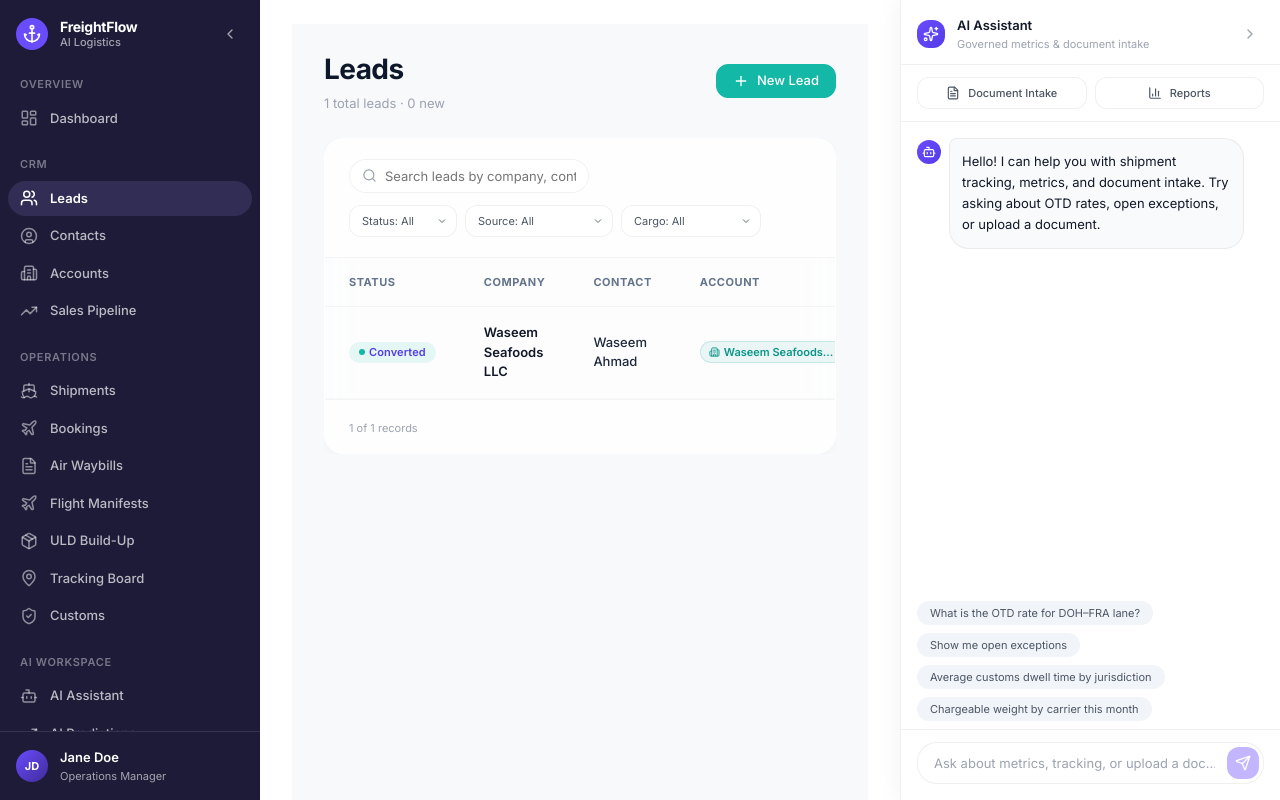
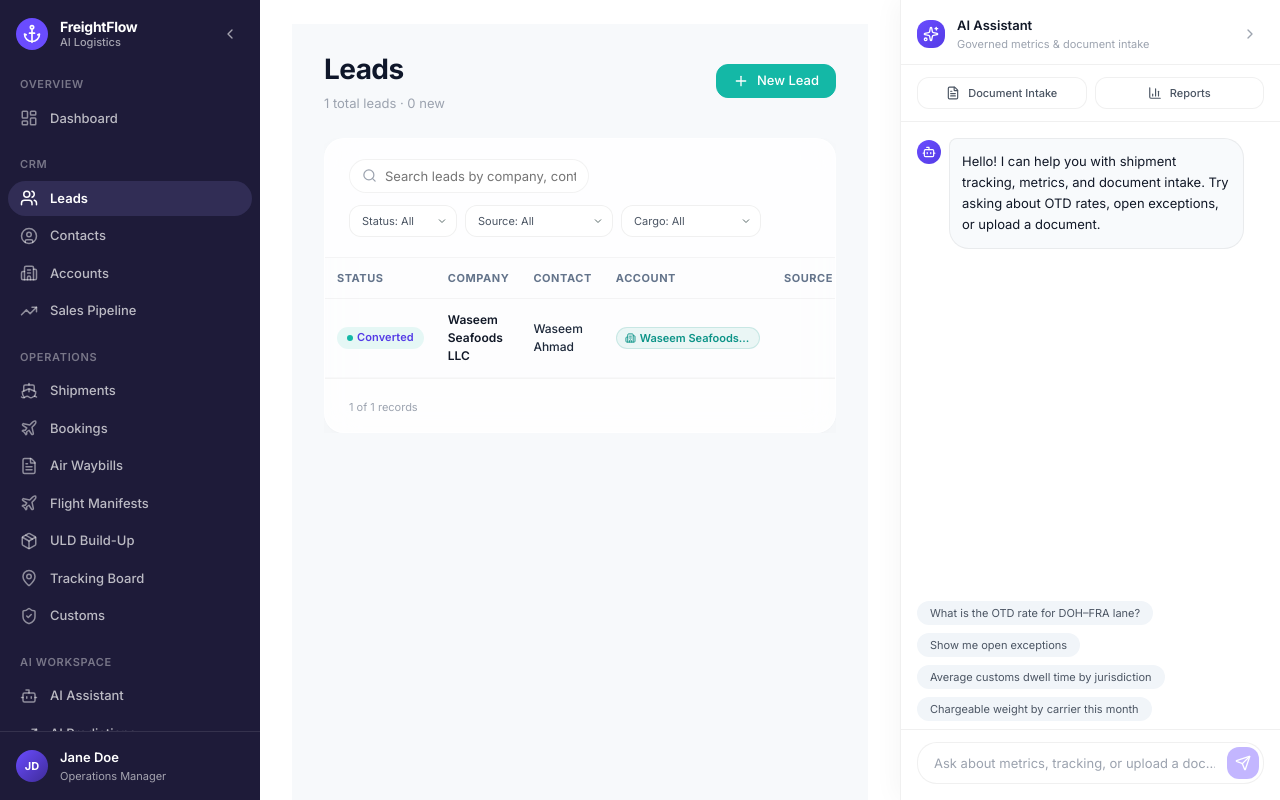
Before and after one commit to Pentacloud-Consulting/CRM-ERP, a Next.js app: page /crm/leads in a window 1280 px wide. Built offline with nearby package versions, Linux system fonts and the light colour scheme.

Commit message:
style: Reduced table padding and font size for desktop to prevent horizontal scrolling

```diff
--- a/src/components/ui/DataTable.module.css
+++ b/src/components/ui/DataTable.module.css
@@ -93,7 +93,7 @@
 
 .th {
   text-align: left;
-  padding: 16px 24px;
+  padding: 12px 12px;
   font-size: 11px;
   font-weight: 700;
   color: #64748B;
@@ -152,8 +152,8 @@
 }
 
 .td {
-  padding: 16px 24px;
-  font-size: 13px;
+  padding: 12px 12px;
+  font-size: 12px;
   font-weight: 500;
   color: #1E293B;
   border-bottom: 1px solid rgba(0,0,0,0.02);
```
